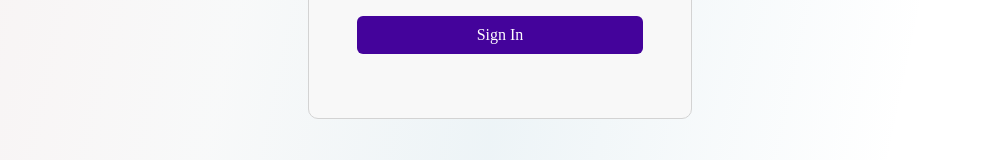
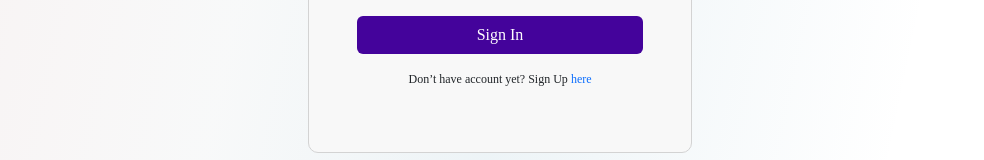
Before and after one commit to talithafawwaz/miniproject_talitha-fawwaz, a React (Vite) app: page /login in a window 1280 px wide. Shown: the part 482-642 px from the top of the page, without its empty margins (140-1124 px from the left). Built offline with nearby package versions, Linux system fonts and the light colour scheme; a web font is replaced by a local one.

Commit message:
enhance login

```diff
--- a/src/pages/Login.jsx
+++ b/src/pages/Login.jsx
@@ -46,6 +46,7 @@ const Login = () => {
             />
           </div>
           <button className="btn my-3" style={{backgroundColor:"#44039B",color:"white"}}>Sign In</button>
+          <p style={{fontSize:"12px", textAlign:"center"}}>Don’t have account yet? Sign Up <a href="/register" style={{fontSize:"12px", textDecoration:"none"}}>here</a></p>
         </div>
       </div>
       <div className="footer">
```
